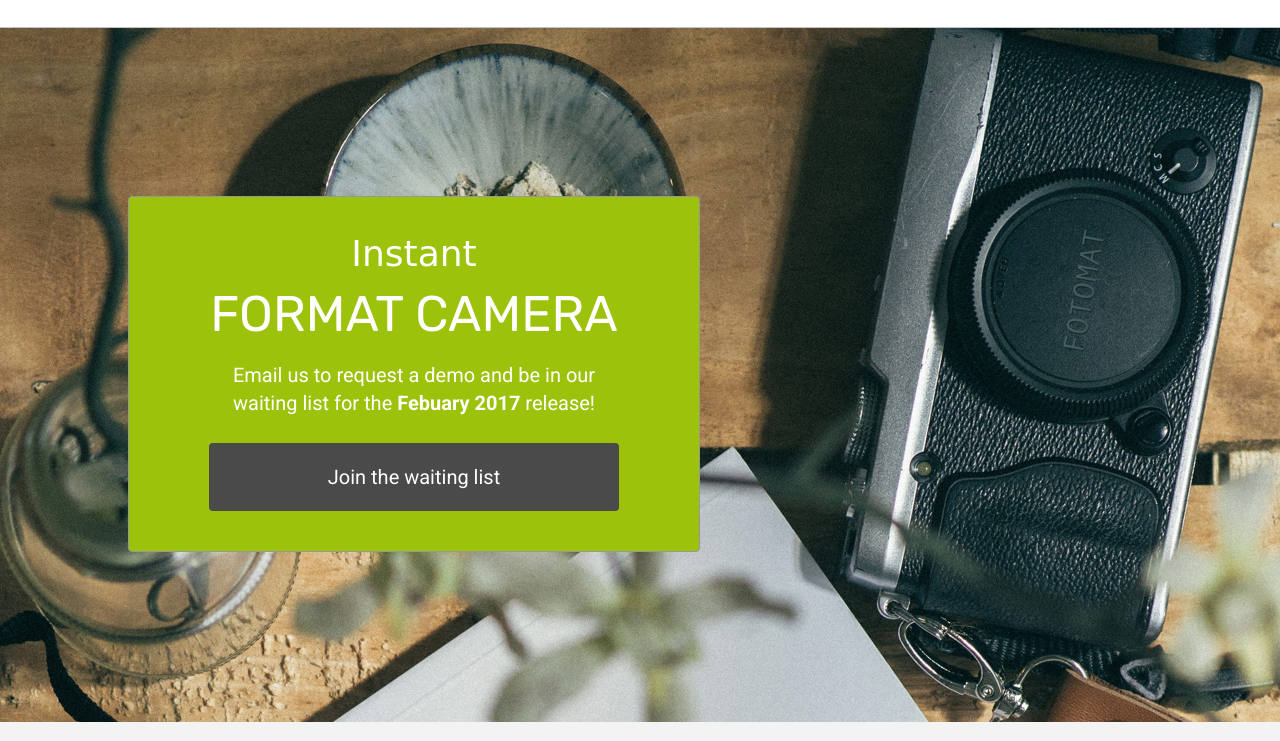
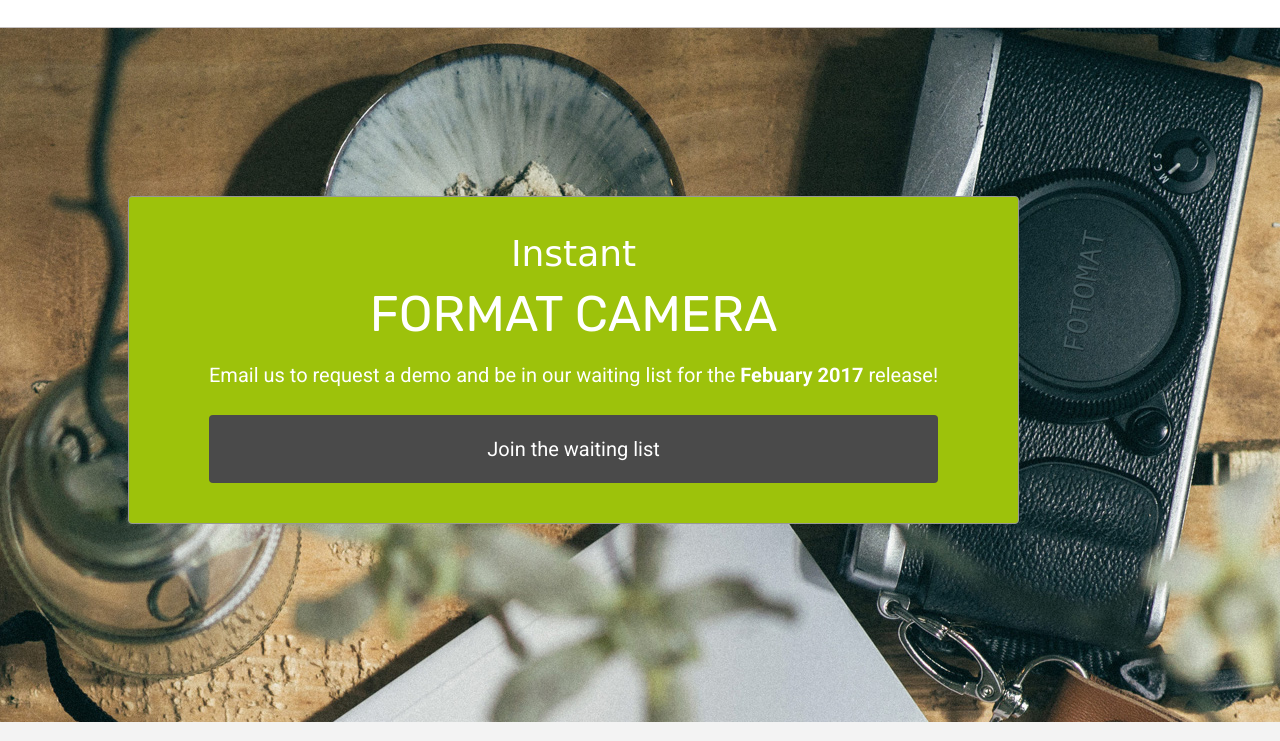
Before and after one commit to Desertbeagle/fotomatic, a plain HTML site: page index.html in a window 1280 px wide. Shown: the part 59-800 px from the top of the page. Drawn offline with Linux system fonts and the light colour scheme; a web font is replaced by a local one.

Commit message:
meta fix

```diff
--- a/index.html
+++ b/index.html
@@ -10,6 +10,7 @@
   <title>Fotomatic</title>
 
   <meta charset="UTF-8">
+  <meta name="viewport" content="width=device-width">
 </head>
 <body>
   <!-- Header -->
--- a/resources/css/style.css
+++ b/resources/css/style.css
@@ -150,7 +150,7 @@ header .mobile {
 
 #sign-up-cta .content {
 
-  width: 25.625rem;
+  width: 25.625;
   margin-top: 2rem;
   /* margin-bottom: 8rem; */
   font-family: "Roboto", sans-serif;
@@ -472,7 +472,7 @@ footer .copyright {
     font-size: .625rem;
   }
 }
-@media only screen and (max-width: 500px) {
+@media only screen and (max-width: 450px) {
   header {
 
     position: fixed;
```
